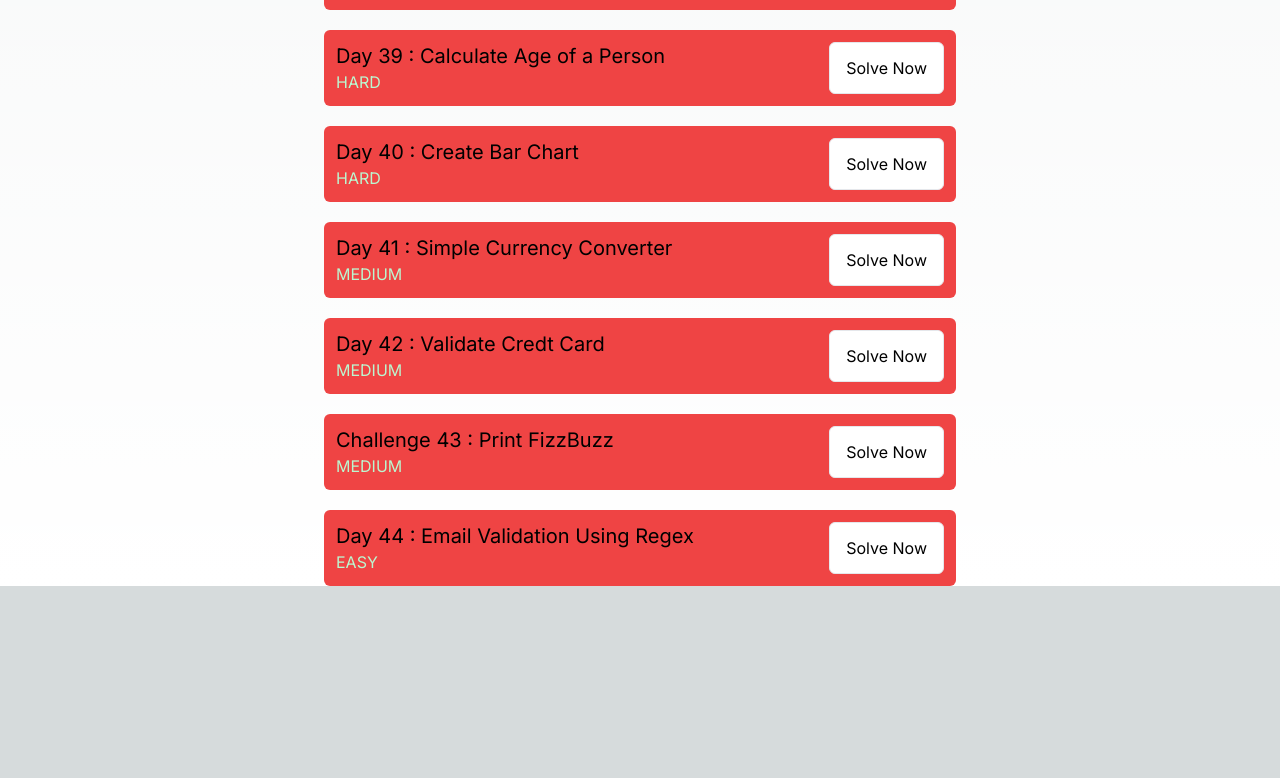
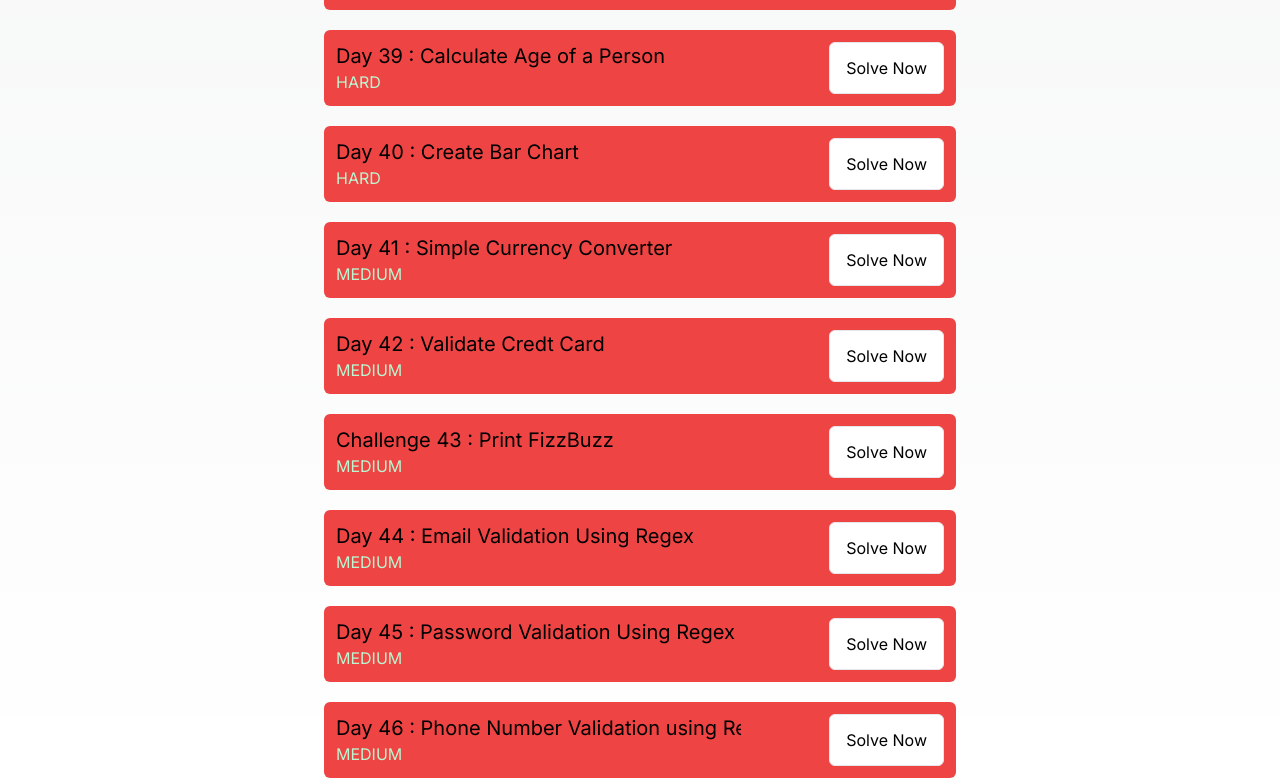
Before and after one commit to manojtsx/100-Days-of-JavaScript---Practice-on-Mine-Website, a Next.js app: page / in a window 1280 px wide. Shown: the part 3734-4512 px from the top of the page. Before the commit the page ends 4320 px from the top, so only its background shows below. Built offline with nearby package versions, Linux system fonts and the light colour scheme.

Commit message:
100daysofJS day45, day46

```diff
--- a/src/app/challenges.ts
+++ b/src/app/challenges.ts
@@ -987,6 +987,53 @@ export const challenges: Challenge[] = [
     validateEmail("user@test.com");
     validateEmailI("user@gmaul$.com");
     `,
-    difficulty : "easy"
+    difficulty : "medium"
+  },
+  {
+    id : 45,
+    title : 'Day 45 : Password Validation Using Regex',
+    description : `Challenge : Password Validation Coding Problem
+    ===========================================================
+    Create a function validatePassword that checks if given password string meets the following criteria:
+    ===========================================================
+    1. Minimum length : The password must be at least 8 characters long.
+    2. Case Requirements : The password must include at least one uppercase letter and at least one lowercase letter.
+    3. Numerical Requirement : The password must contain at least one digit.
+    4. Special Character Requirement: The password must have at least one special character from the set !@#$%^&*()-_+=.
+    ===========================================================
+    Requirements:
+    1. The function should return true if the password meets all the criteria, and false otherwise.
+    2. Your are to implement this function using JavaScript.`,
+    placeholder : `
+    function  validatePassword(pass){
+      //Your code here
+    }
+    validatePassword("Manoj123#")`,
+    difficulty : "medium"
+  },
+  {
+    id : 46,
+    title : "Day 46 : Phone Number Validation using Regex",
+    description : `Programming Challenge: Mobile Number Validation
+    ===========================================================
+    Write a function that takes a string as input and returns true if the string represents
+   a valid Indian mobile number, and false otherwise.
+   ===========================================================
+   Validation Requirements:
+   1. Length: An Indian mobile number should have exactly 10 digits.
+   2. Starting Digit: The number must start with 6, 7, 8, or 9, which are valid starting
+   digits for Indian mobile numbers.
+   ===========================================================
+   Test Cases
+   console.log(validateIndianMobileNumber("9876543210")); // Expected output: true
+   console.log(validateIndianMobileNumber("0123456789")); // Expected output: false
+   console.log(validateIndianMobileNumber("897654321")); // Expected output: false
+   console.log(validateIndianMobileNumber("78965432107")); // Expected output: false`,
+   placeholder : `
+   function validateIndianMobileNumber(phone){
+    //Your code here
+   }
+   validateIndianNumber("9876543210")`,
+   difficulty : 'medium'
   }
 ];
```
